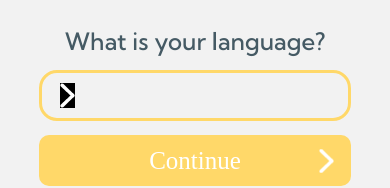
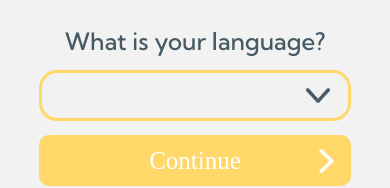
Before and after one commit to K0ch3rga/Privet, a React Native app: screen /Info in a window 390 px wide. Shown: the part 492-680 px from the top of the page. Built offline with nearby package versions, Linux system fonts and the light colour scheme; a web font is replaced by a local one.

Commit message:
fix: Select

```diff
--- a/src/components/Select.tsx
+++ b/src/components/Select.tsx
@@ -1,23 +1,14 @@
-import { useEffect, useState } from "react";
-import { View, Text, Image, StyleSheet, FlatList, Pressable, GestureResponderEvent } from "react-native";
-import { mainColor } from "../defaultColors";
+import {useEffect, useState} from "react";
+import {View, Text, Image, StyleSheet, FlatList, Pressable} from "react-native";
+import {grayColor, mainColor} from "../defaultColors";
 
 const Select = (props: SelectProps) => {
-  props.data.unshift({text: ""});
-  // console.log("Initial value: ", props.initialValue);
-
-  const [value, setValue] = useState(props.data[0].text);
   const [expanded, setExpanded] = useState(false);
-
-  useEffect(() => {
-    if (props.initialValue) {
-      setValue(props.initialValue)
-    }
-  }, [])
+  const [value, setValue] = useState(props.initialValue? props.initialValue: '');
 
   const openHandle = () => setExpanded(!expanded);
 
-  const toggleselect = (value: string) => {
+  const toggleSelect = (value: string) => {
     setValue(value);
     if (!!props.setChosenValue) {
       props.setChosenValue(value);
@@ -34,10 +25,11 @@ const Select = (props: SelectProps) => {
           renderItem={({item}) => (
             <SelectOption
               text={item.text}
-              onPress={() => toggleselect(item.text)}
+              onPress={() => toggleSelect(item.text)}
               selected={value}
             />
           )}
+          style={style.List}
         />
       )}
     </View>
@@ -47,10 +39,9 @@ const Select = (props: SelectProps) => {
 export const SelectButton = (props: SelectButtonProps) => {
   return (
     <Pressable style={style.Button} onPress={props.onPress}>
-      {/* {props.imagePath && <Image source={require(props.imagePath)} />} */}
       <Text style={style.MainText}>{props.text}</Text>
       <Image
-        source={require("../assets/arrow_right.png")}
+        source={require("../assets/arrow_down.png")}
         style={style.Arrow}
       />
     </Pressable>
@@ -84,35 +75,41 @@ const style = StyleSheet.create({
     width: 312,
     height: 51,
     borderColor: mainColor,
-    borderStyle: "solid",
     borderWidth: 3,
     borderRadius: 18,
-    justifyContent: "center",
-    alignContent: "center",
+    flexDirection: 'row',
+    justifyContent: 'space-between',
+    alignItems: 'center'
   },
   MainText: {
     fontFamily: "LilitaOne",
     fontSize: 25,
     fontWeight: "400",
+    color: grayColor,
   },
   OptionText: {
     // a чё?
   },
   Arrow: {
-    backgroundColor: "#000",
+    height: 14.25,
+    width: 24,
   },
+  List: {
+
+  }
 });
 
 export interface SelectProps {
-  data: { text: string; imagePath?: string }[]; // FIXME
-  setChosenValue?: (value: string) => void
+  data: SelectOptionProps[];
+  initialValue?: string;
+  setChosenValue?: (value: string) => void;
 }
 
 export interface SelectOptionProps {
   imagePath?: string;
   text: string;
-  selected: string;
-  onPress: (e: GestureResponderEvent) => void;
+  selected?: string;
+  onPress?: () => void;
 }
 
 export interface SelectButtonProps {
--- a/src/screens/SelectLanguageScreen.tsx
+++ b/src/screens/SelectLanguageScreen.tsx
@@ -1,16 +1,16 @@
 import { View, Text, StyleSheet } from 'react-native';
 import BigLogoWithText from '../components/Logos/BigLogoWithText';
-import Select, { SelectProps } from '../components/Select';
+import Select, { SelectProps, SelectOptionProps } from '../components/Select';
 import DropDown from '../components/DropDown';
 import MainButton from '../components/Buttons/MainButton';
 import { mainColor } from '../defaultColors';
 
 const SelectLanguageScreen: React.FC = () => {
-  const data: SelectProps[] = [
+  const data: SelectOptionProps[] = [
     {text: 'English'},
     {text: 'Russian'},
     {text: 'Chinese'},
-  ]; // Я не придумал ничего лучше, но с этим нужно что-то делать
+  ]; // Я всё придумал
 
   return (
     <View style={styles.wrapper}>
```
Also changed, not shown: src/assets/arrow_down.png (added).
